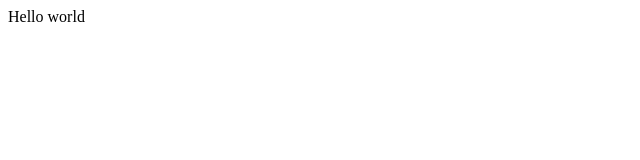
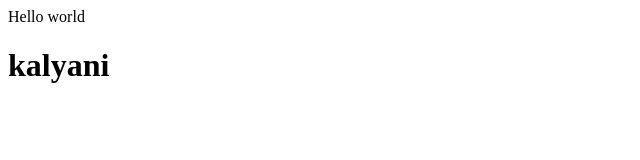
Before and after one commit to Kalyani808/Myfirstproject, a plain HTML site: page index.html in a window 1280 px wide. Shown: the whole page, without its empty margins (0-640 px from the left). Drawn offline with Linux system fonts and the light colour scheme.

Commit message:
Added heading to index

```diff
--- a/index.html
+++ b/index.html
@@ -12,5 +12,5 @@
   Hello world
   <script src="script.js"></script>
 </body>
-
+<h1>kalyani</h1>
 </html>
```
